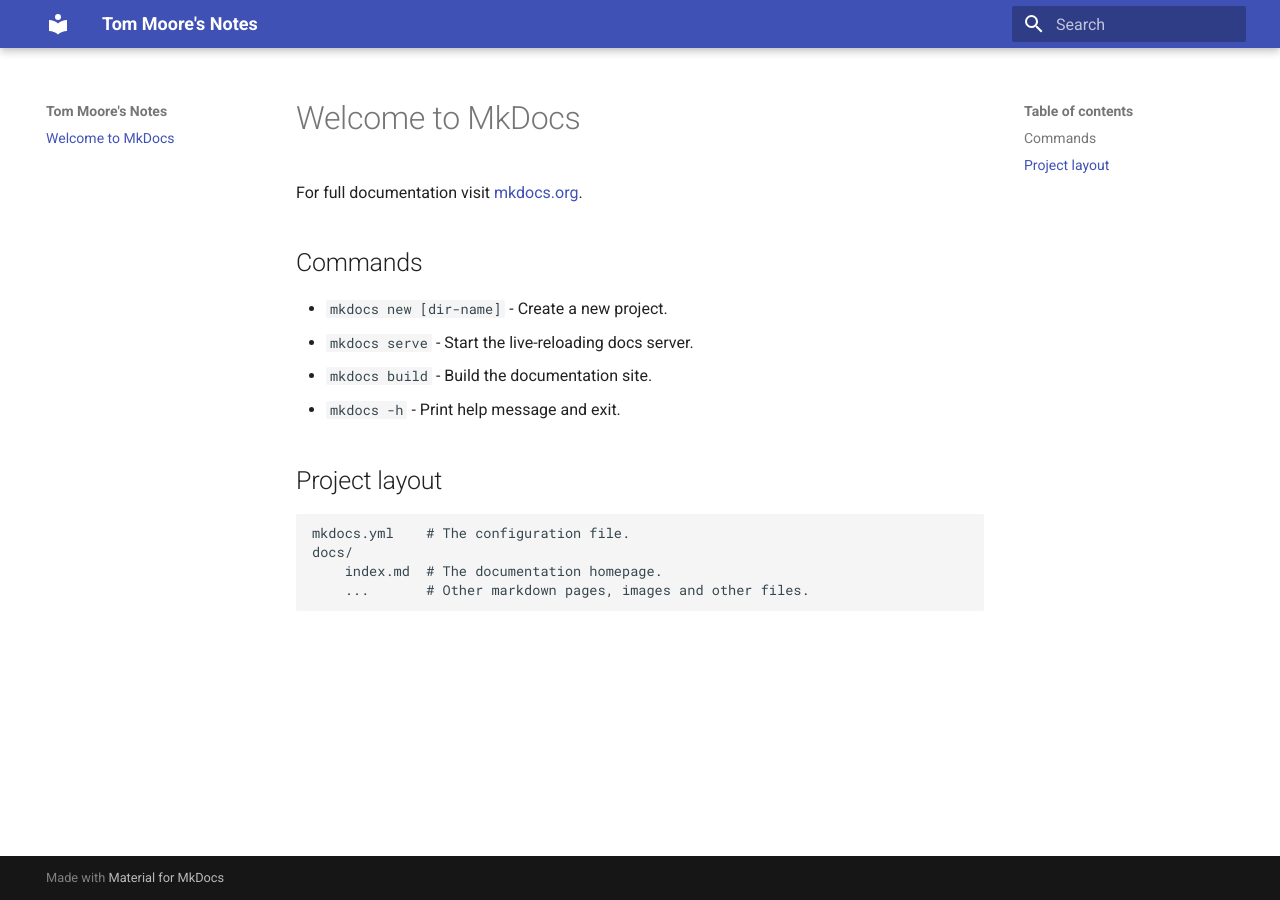
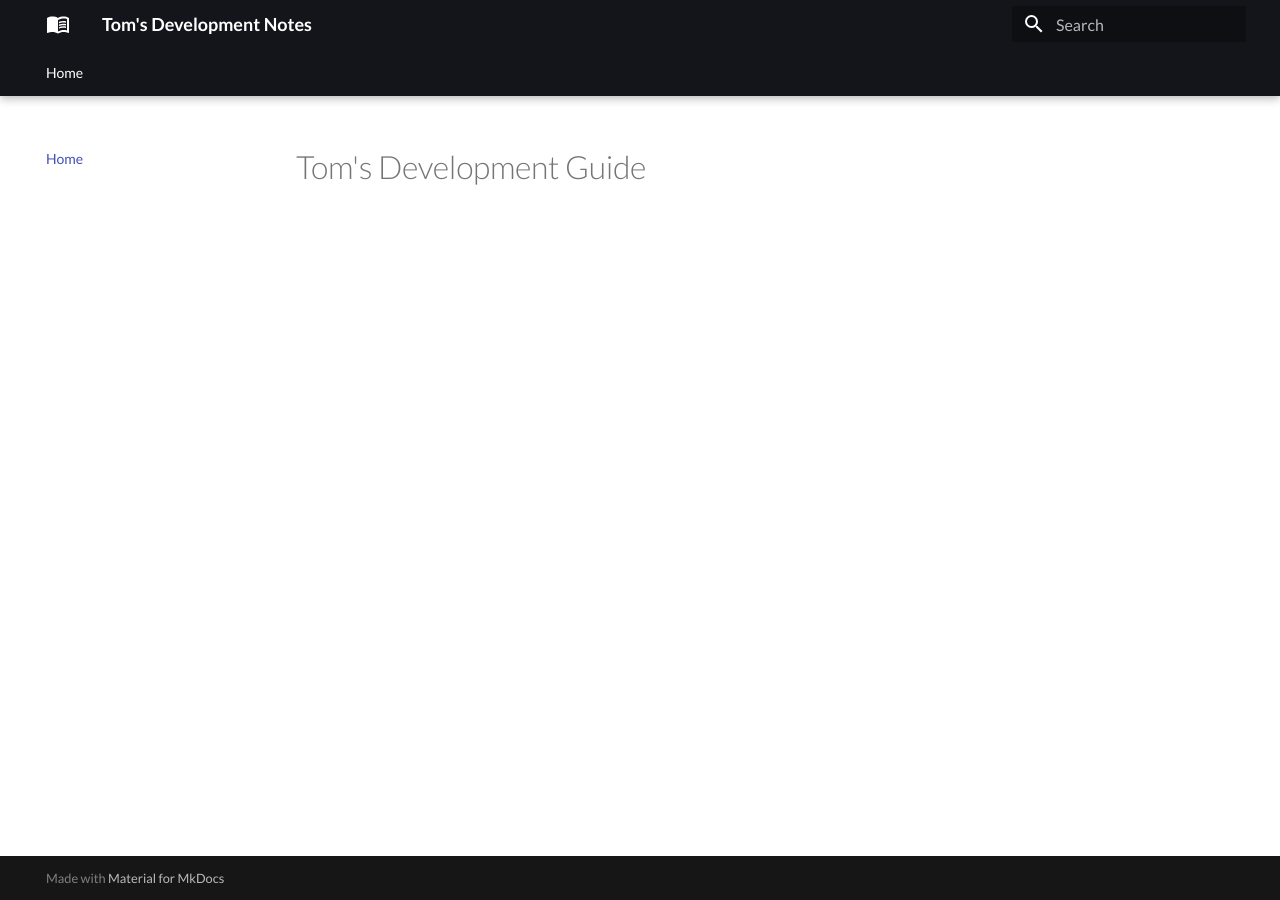
Before and after one commit to tmoore3/dev-notes, an MkDocs documentation site: the page built from docs/index.md, in a window 1280 px wide. Built offline with MkDocs 1.6.1 and Material for MkDocs 9.7.7, drawn with Linux system fonts in a browser that asks for light colours.

Commit message:
Updated site format and added basic info.

```diff
--- a/docs/index.md
+++ b/docs/index.md
@@ -1,17 +1 @@
-# Welcome to MkDocs
-
-For full documentation visit [mkdocs.org](https://www.mkdocs.org).
-
-## Commands
-
-* `mkdocs new [dir-name]` - Create a new project.
-* `mkdocs serve` - Start the live-reloading docs server.
-* `mkdocs build` - Build the documentation site.
-* `mkdocs -h` - Print help message and exit.
-
-## Project layout
-
-    mkdocs.yml    # The configuration file.
-    docs/
-        index.md  # The documentation homepage.
-        ...       # Other markdown pages, images and other files.
+# Tom's Development Guide
--- a/mkdocs.yml
+++ b/mkdocs.yml
@@ -1,4 +1,34 @@
-site_name: Tom Moore's Notes
+# Project information
+site_name: Tom's Development Notes
+site_description: A guide to software devlopment and notes.
+site_author: Tom Moore
 
 theme:
   name: material
+  icon:
+    logo: material/book-open-variant
+  favicon: assets/favicon.ico
+  language: en
+  palette:
+    scheme: default
+    primary: black
+    accent: black
+  font:
+    text: Lato
+    code: Roboto Mono
+  # font: false
+  # remove to be GDPR conform
+  #    font:
+  #        text: Roboto
+  #        code: Roboto Mono
+  features:
+    - navigation.instant
+    - navigation.tabs
+    - navigation.tabs.sticky
+
+  extra_css:
+   - assets/extra.css
+
+# Page tree
+nav:
+  - Home: index.md
```
Also changed, not shown: docs/assets/extra.css (added, +36 -0 lines).
